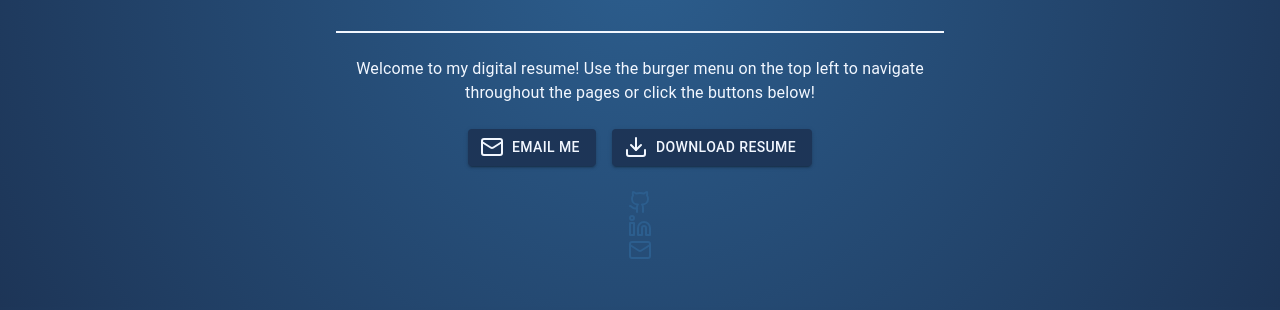
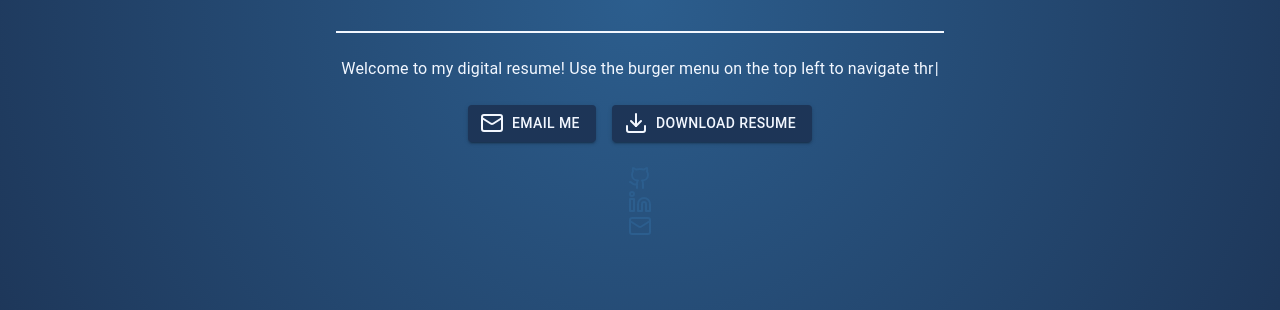
Before and after one commit to Tenico05/nicolai-resume-site, a Next.js app in the folder cv-side/: page /home in a window 1280 px wide. Shown: the part 469-779 px from the top of the page. Built offline with nearby package versions, Linux system fonts and the light colour scheme.

Commit message:
chenged typewriter effect on the main page and added fade in animations

```diff
--- a/cv-side/package.json
+++ b/cv-side/package.json
@@ -19,7 +19,8 @@
     "lucide-react": "^0.464.0",
     "next": "15.0.3",
     "react": "19.0.0-rc-66855b96-20241106",
-    "react-dom": "19.0.0-rc-66855b96-20241106"
+    "react-dom": "19.0.0-rc-66855b96-20241106",
+    "typewriter-effect": "^2.21.0"
   },
   "devDependencies": {
     "@types/node": "^20",
--- a/cv-side/src/app/home/page.tsx
+++ b/cv-side/src/app/home/page.tsx
@@ -1,30 +1,44 @@
 "use client";
 
-import React from 'react';
+import React, { useState, useLayoutEffect } from 'react';
+import Typewriter from 'typewriter-effect';
 import Socials from '@/components/socials';
 import '../styles/theme.css';
 import Portrait from '@/components/portrait';
 import Contact from '@/components/contact';
-import { Box, Typography } from '@mui/material';
+import { Box, Typography, Grow, Fade } from '@mui/material';
 import { styled } from '@mui/material/styles';
+import { motion } from "framer-motion";
 
 const text = `Welcome to my digital resume! Use the burger menu on the top left to navigate
 throughout the pages or click the buttons below!`;
-
-const charCount = text.length;
 
 const TypewriterContainer = styled('div')(() => ({
   width: '50%',
   margin: '0 auto',
   textAlign: 'center',
-  overflow: 'hidden',
-  whiteSpace: 'pre',
-  display: 'inline-block',
   color: 'var(--color-text-light)',
-  animation: `typing 4s steps(${charCount}, end) forwards, blink-caret 0.75s step-end 5`
 }));
 
 export default function Home() {
+  const [showContent, setShowContent] = useState(false);
+  const [showTypewriter, setShowTypewriter] = useState(false);
+
+  useLayoutEffect(() => {
+    const contentTimer = setTimeout(() => setShowContent(true), 500);
+    const typewriterTimer = setTimeout(() => setShowTypewriter(true), 1000);
+
+    return () => {
+      clearTimeout(contentTimer);
+      clearTimeout(typewriterTimer);
+    };
+  }, []);
+
+  const fadeInUpVariants = {
+    hidden: { opacity: 0, y: 20 },
+    visible: { opacity: 1, y: 0 },
+  };
+
   return (
     <div className="animated-background">
       <Box
@@ -34,22 +48,53 @@ export default function Home() {
           alignItems: 'center',
           gap: 3,
           padding: 4,
-          textAlign: 'center'
+          textAlign: 'center',
+          minHeight: '100vh',
         }}
       >
+        <motion.div
+          initial="hidden"
+          animate="visible"
+          variants={fadeInUpVariants}
+          transition={{ duration: 0.6 }}
+        >
           <Portrait />
+        </motion.div>
 
+        <Fade in={showContent} timeout={700}>
           <Typography variant="h3" sx={{ fontWeight: 'bold', color: 'var(--color-text-light)' }}>
             Nicolai Medbø
           </Typography>
+        </Fade>
+
+        <Fade in={showContent} timeout={700}>
           <Box sx={{ width: '50%', borderBottom: '2px solid var(--color-text-light)', my: 0 }} />
+        </Fade>
 
+        <Grow in={showTypewriter} timeout={700}>
           <TypewriterContainer>
-          {text}
+            <Typewriter
+              options={{
+                strings: [text],
+                autoStart: true,
+                delay: 50,
+                cursor: '|',
+              }}
+            />
           </TypewriterContainer>
+        </Grow>
 
+        <Fade in={showContent} timeout={700}>
+          <Box>
             <Contact />
+          </Box>
+        </Fade>
+
+        <Fade in={showContent} timeout={700}>
+          <Box>
             <Socials />
+          </Box>
+        </Fade>
       </Box>
     </div>
   );
```
Also changed, not shown: 1 other file (tests, documents, lock files or other folders). Lines whose indentation alone changed are shown as unchanged.
